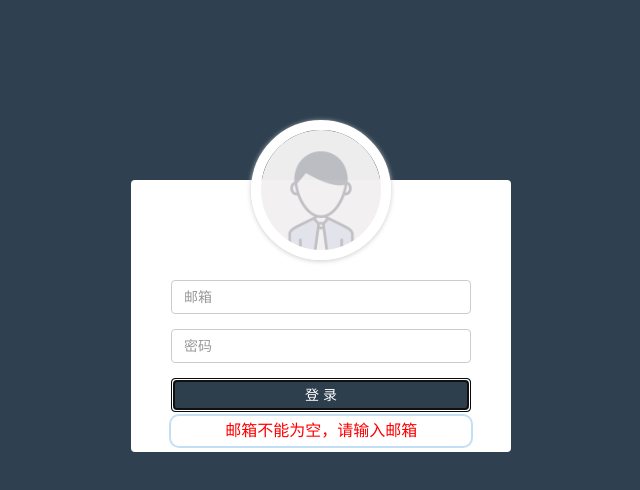
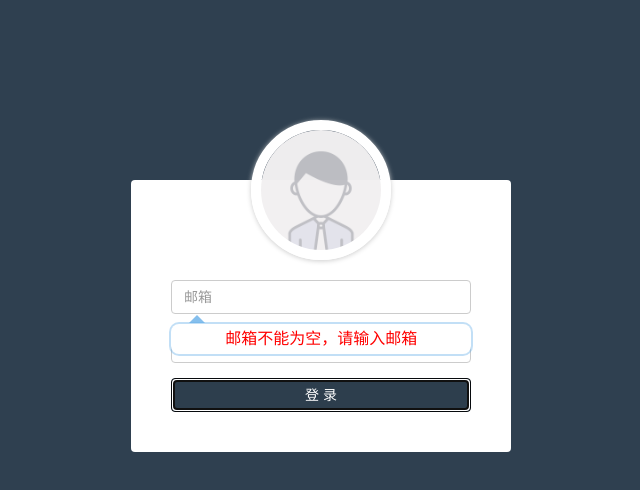
Before and after one commit to Zeng168/alibaixiu, a website: page public/admin/login.html in a window 1280 px wide. Both pictures are taken after a click on the button "登 录". Shown: the whole page, without its empty margins (319-959 px from the left). Drawn offline with Linux system fonts and the light colour scheme.

Commit message:
登录弹出框的修改

```diff
--- a/public/admin/login.html
+++ b/public/admin/login.html
@@ -6,27 +6,6 @@
   <title>Sign in &laquo; Admin</title>
   <link rel="stylesheet" href="../assets/vendors/bootstrap/css/bootstrap.css">
   <link rel="stylesheet" href="../assets/css/admin.css">
-  <style>
-    #red {
-      position: absolute;
-      bottom: 6px;
-      left: 10.6%;
-      color: #ff0000;
-      font-size: 16px;
-      border-color: rgba(102, 175, 233, .8);
-      box-shadow: 0 0 0 2px rgba(102, 175, 233, .4);
-      width: 300px;
-      height: 30px;
-      text-align: center;
-      line-height: 30px;
-      border-radius: 8px;
-    }
-    /* #red::after {
-      content: '';
-
-
-    } */
-  </style>
 </head>
 
 <body>
@@ -66,9 +45,9 @@
 
       if (password.trim().length == 0) {
         $('#red').remove();
-        $('.login-wrap').append('<div id="red">密码未输入，请输入密码</div>')
+        $('.login-wrap').append('<div id="red1">密码未输入，请输入密码</div>')
         $('#password').on('focus', function () {
-          $('#red').remove();
+          $('#red1').remove();
         })
         return;
       }
--- a/public/assets/css/admin.css
+++ b/public/assets/css/admin.css
@@ -350,3 +350,39 @@ body {
   border-radius: 50%;
   box-shadow: 0 1px 5px #ccc;
 }
+#red,
+    #red1 {
+      position: absolute;
+      top: 53%;
+      left: 10.6%;
+      color: #ff0000;
+      font-size: 16px;
+      background-color: #fff;
+      border-color: rgba(102, 175, 233, .8);
+      box-shadow: 0 0 0 2px rgba(102, 175, 233, .4);
+      width: 300px;
+      height: 30px;
+      text-align: center;
+      line-height: 30px;
+      border-radius: 8px;
+    }
+    #red::after,
+    #red1::after {
+      position: absolute;
+      top: -57%;
+      left: 6%;
+      content: '';
+      display: inline-block;
+      border: 8px solid rgba(102, 175, 233, .8);
+      border-left-color: rgba(102, 175, 233, .0);
+      border-top-color: rgba(102, 175, 233, .0);
+      border-right-color: rgba(102, 175, 233, .0);
+    }
+    #red1 {
+      top: 40%;
+    }
+    #red1::after {
+      top: 105%;
+      border-top: 8px solid rgba(102, 175, 233, .8);
+      border-bottom-color: rgba(102, 175, 233, .0);
+    }
```
